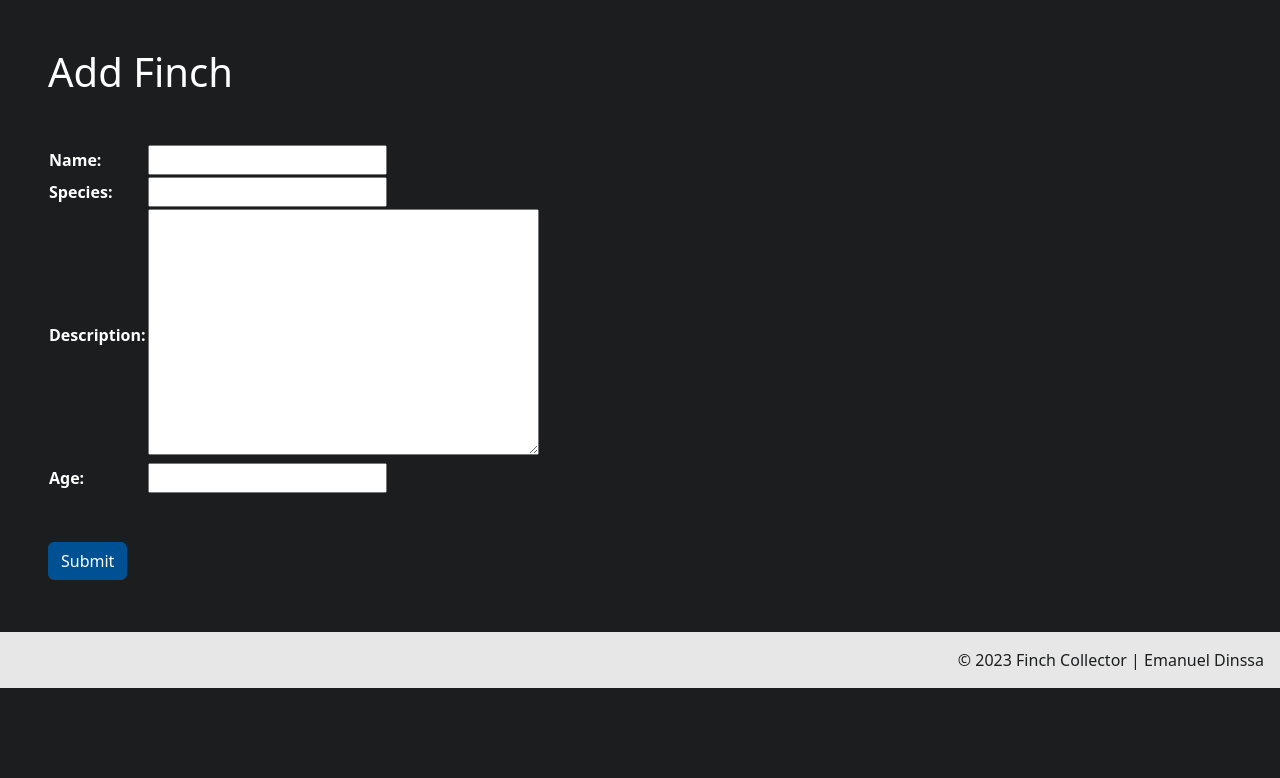
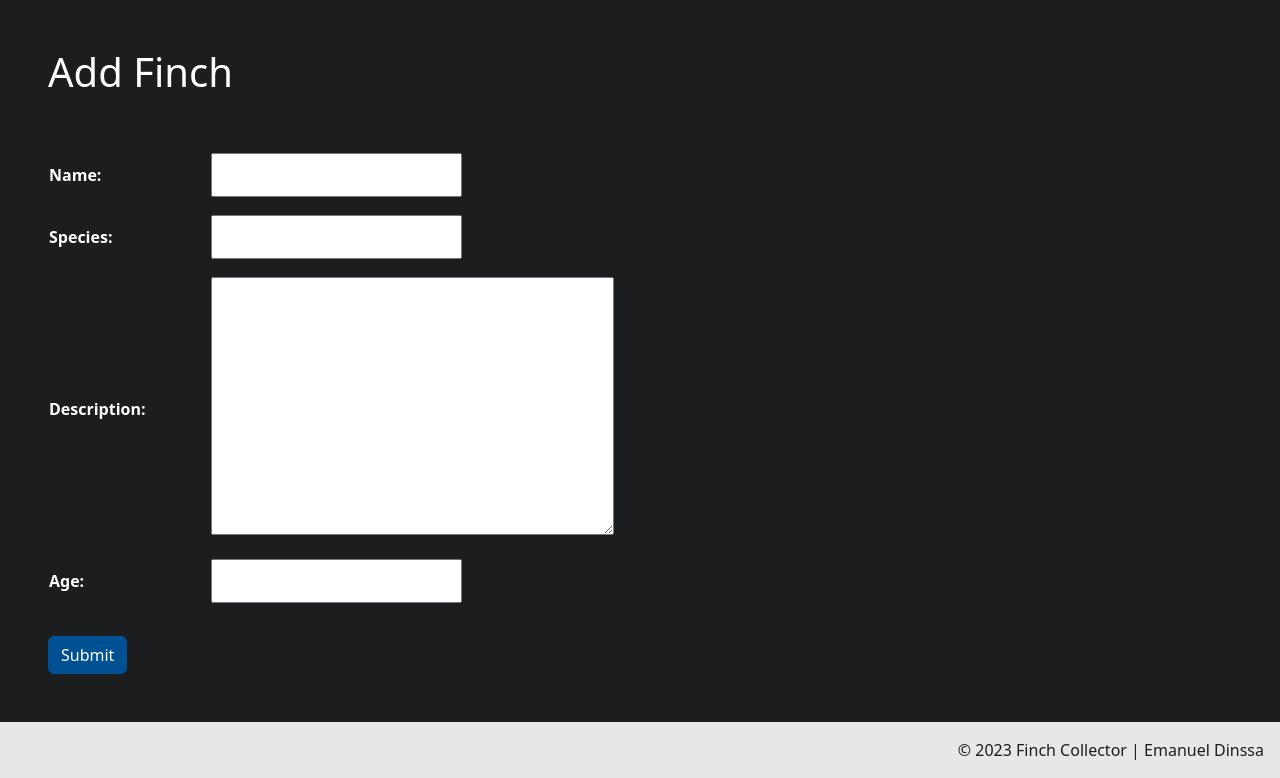
Before and after one commit to Dinssa/finch-collector, a Django app: page /finch/create/ in a window 1280 px wide. Shown: the part 112-890 px from the top of the page. Before the commit the page ends 800 px from the top, so only its background shows below. Run offline with Django 4.2, Linux system fonts and the light colour scheme; some libraries are stand-ins or nearby versions.

Commit message:
Modify styling

```diff
--- a/main_app/static/css/style.css
+++ b/main_app/static/css/style.css
@@ -40,3 +40,13 @@ a.finch{
 .item-content:hover{
     background-color: rgb(129, 143, 148);
 }
+
+table > tbody > tr > th > label {
+    min-width: 10rem;
+}
+
+table > tbody > tr > td > input, table > tbody > tr > td > textarea {
+    margin-top: 0.5rem;
+    margin-bottom: 0.5rem;
+    padding: 0.5rem;
+}
--- a/main_app/templates/main_app/finch_confirm_delete.html
+++ b/main_app/templates/main_app/finch_confirm_delete.html
@@ -9,7 +9,7 @@ Add Finch
 
 <div class="page-content">
     <h4>Are you sure you want to delete <span class="text-light-blue">{{object.name}}</span>?</h4>
-    <form action="" method="POST" class="mt-5">
+    <form action="" method="POST" class="mt-4">
         {% csrf_token %}
         <input type="submit" value="Yes" class="btn btn-success text-white">
         <a href="{% url 'detail' finch.id %}" class="btn btn-danger">Cancel</a>
--- a/main_app/templates/main_app/finch_form.html
+++ b/main_app/templates/main_app/finch_form.html
@@ -17,7 +17,7 @@ Add Finch
         <table>
           {{ form.as_table }}
         </table>
-        <input type="submit" value="Submit" class="btn btn-info mt-5">
+        <input type="submit" value="Submit" class="btn btn-info mt-4">
     </form>
 </div>
 
```
